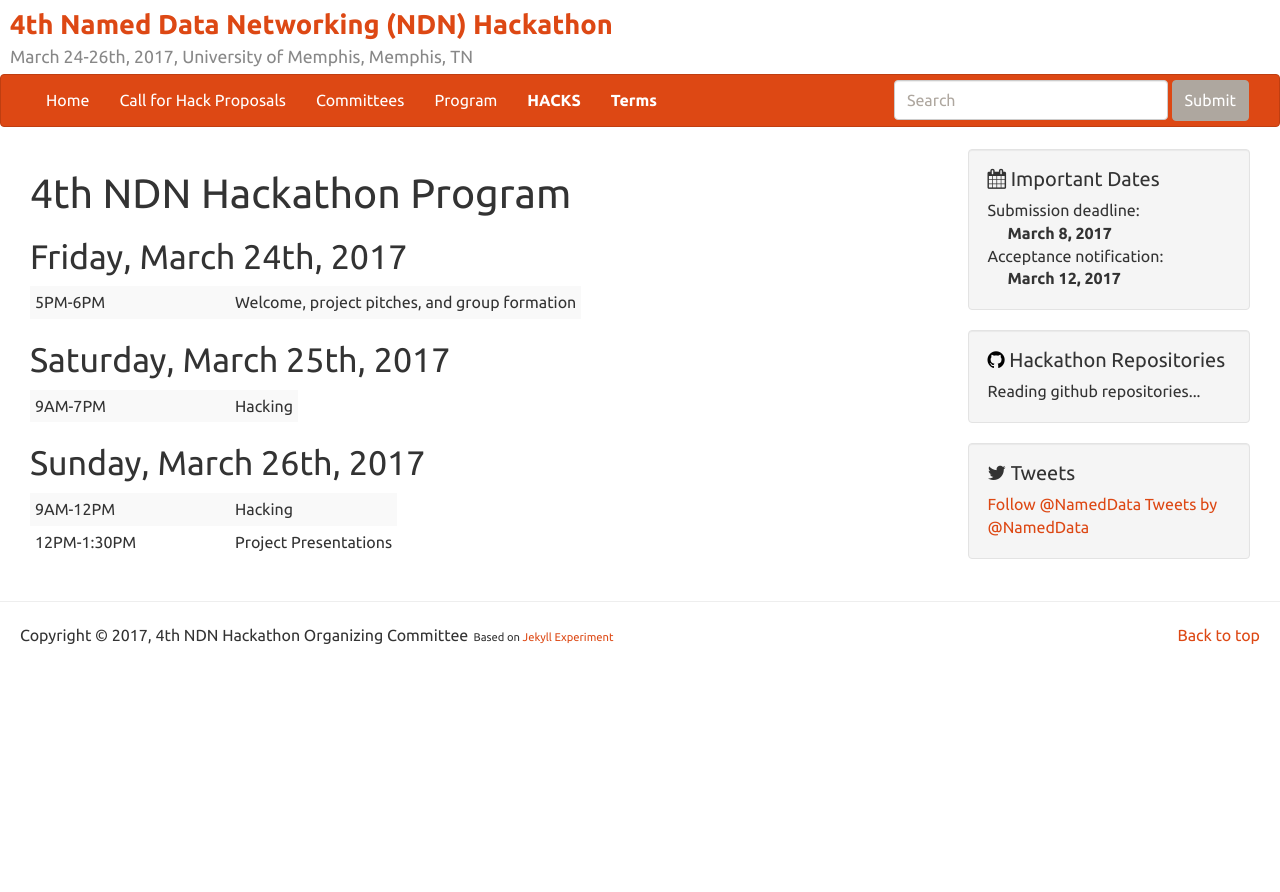
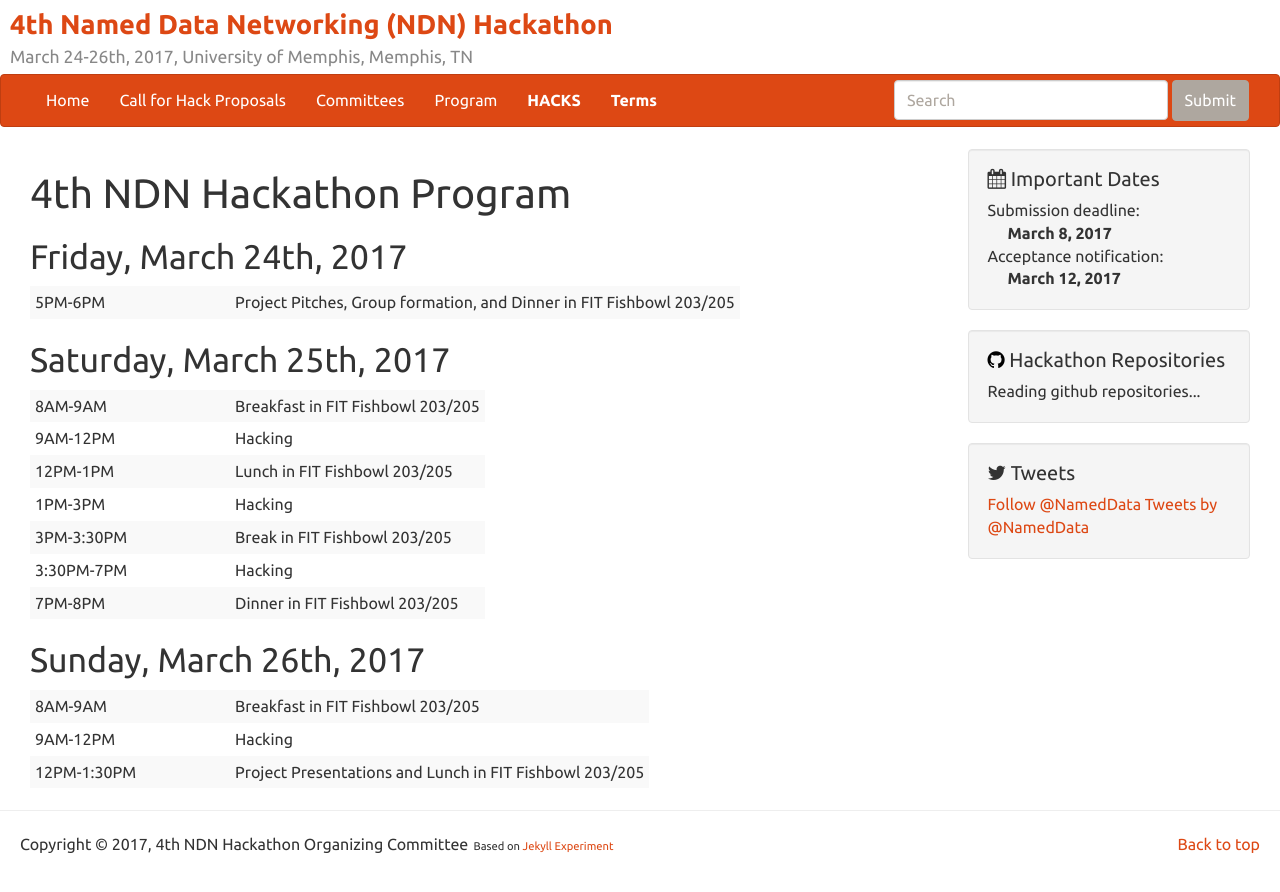
Before and after one commit to 4th-ndn-hackathon/4th-ndn-hackathon, a Jekyll site: the page built from program.md, in a window 1280 px wide. Shown: the top 892 px of the page. Built offline with Jekyll 4.4.1, drawn with Linux system fonts in a browser that asks for light colours; comment, search, counter and statistics services are not loaded.

Commit message:
program.md

```diff
--- a/program.md
+++ b/program.md
@@ -7,17 +7,25 @@ title: 4th NDN Hackathon Program
 
 {:.table-condensed .table-striped .table-hover .program}
 
-5PM-6PM | Welcome, project pitches, and group formation
+5PM-6PM | Project Pitches, Group formation, and Dinner in FIT Fishbowl 203/205
+
 
 ## Saturday, March 25th, 2017
 
 {:.table-condensed .table-striped .table-hover .program}
 
-9AM-7PM | Hacking
+8AM-9AM | Breakfast in FIT Fishbowl 203/205
+9AM-12PM | Hacking
+12PM-1PM | Lunch in FIT Fishbowl 203/205
+1PM-3PM | Hacking
+3PM-3:30PM | Break in FIT Fishbowl 203/205
+3:30PM-7PM | Hacking
+7PM-8PM | Dinner in FIT Fishbowl 203/205
+
 
 ## Sunday, March 26th, 2017
 
 {:.table-condensed .table-striped .table-hover .program}
-
+8AM-9AM | Breakfast in FIT Fishbowl 203/205
 9AM-12PM | Hacking
-12PM-1:30PM | Project Presentations
+12PM-1:30PM | Project Presentations and Lunch in FIT Fishbowl 203/205
```
